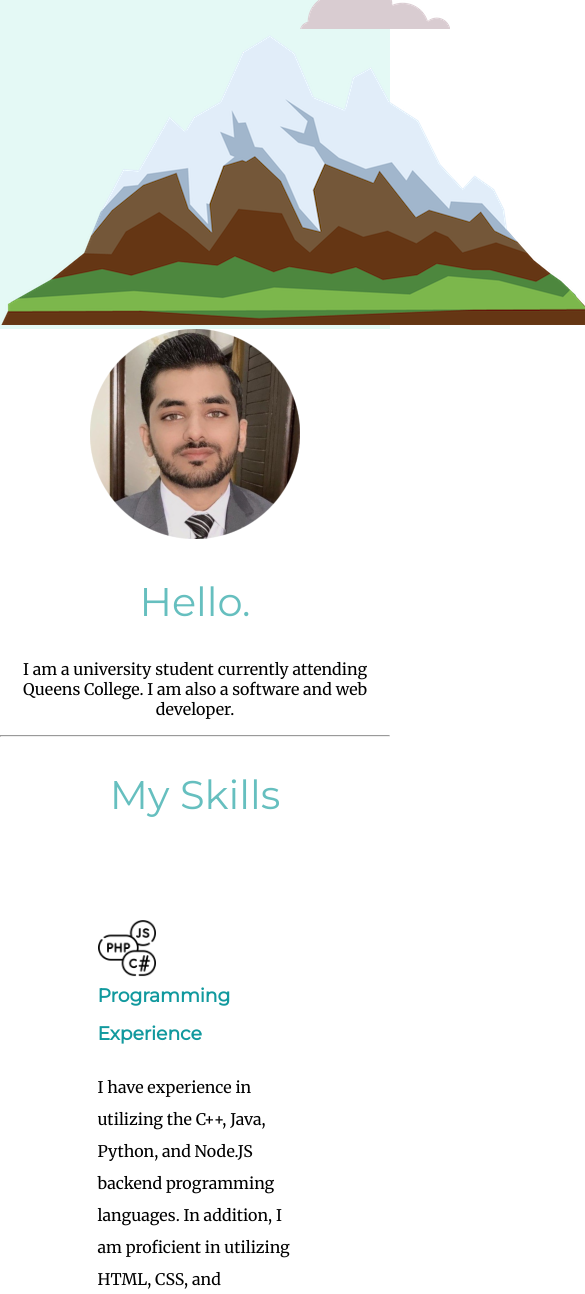
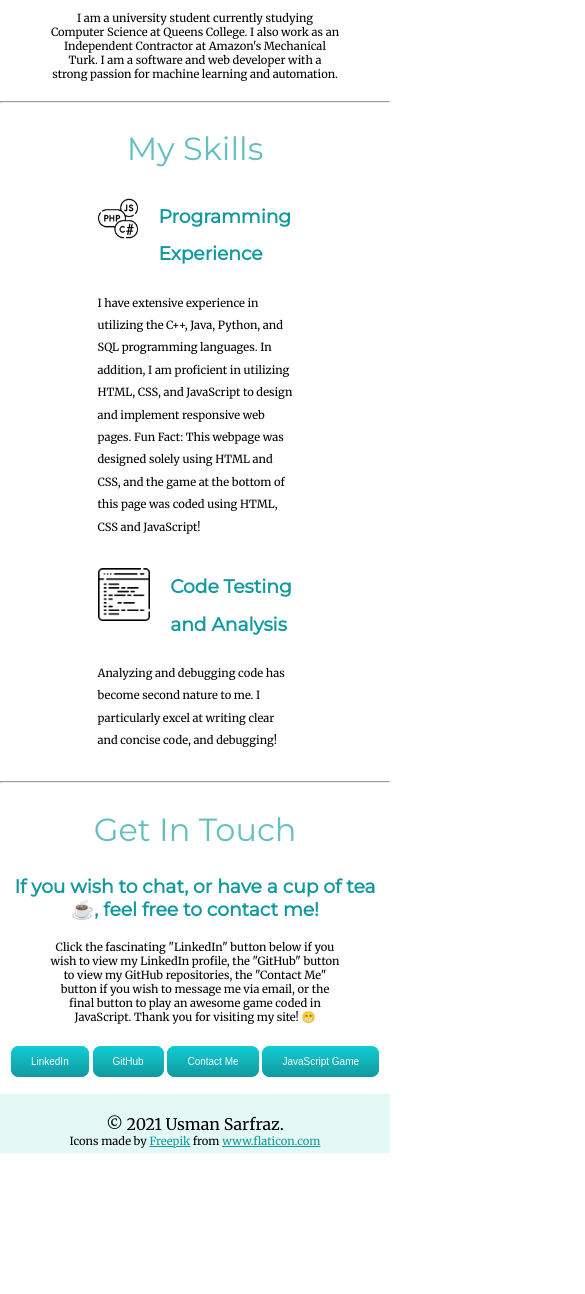
Before and after one commit to usarfraz3434/Personal-Website, a plain HTML site: page index.html in a window 390 px wide. Shown: the part 706-2000 px from the top of the page, 585 px wide, since content can reach past the window. After the commit the page ends 1859 px from the top, so only its background shows below. Drawn offline with Linux system fonts and the light colour scheme.

Commit message:
Updated for responsiveness, added JavaScript game and functionality

```diff
--- a/css/styles.css
+++ b/css/styles.css
@@ -1,89 +1,117 @@
 body {
   margin: 0;
   text-align: center;
-  font-family: 'Merriweather', serif;
+  font-family: "Merriweather", serif;
 }
 
 h1 {
-  font-size: 5.625rem;
+  font-size: 4rem;
   margin: 50px auto 0 auto;
-  font-family: 'Sacramento', cursive;
-  color: #66BFBF;
+  font-family: "Sacramento", cursive;
+  color: #66bfbf;
   line-height: 2;
 }
 
 h2 {
-  font-size: 2.5rem;
-  font-family: 'Montserrat', sans-serif;
-  color: #66BFBF;
+  font-size: 2rem;
+  font-family: "Montserrat", sans-serif;
+  color: #66bfbf;
   font-weight: normal;
 }
 
+p {
+  font-size: 0.7rem;
+  margin: auto;
+}
+
 h3 {
-  font-family: 'Montserrat', sans-serif;
-  color: #11999E;
+  font-family: "Montserrat", sans-serif;
+  color: #11999e;
 }
 
 .top-container {
-  background-color: #E4F9F5;
+  background-color: #e4f9f5;
   position: relative;
-  padding-top: 100px;
+  padding-top: 40px;
 }
 
-.middle-container {}
+.middle-container {
+}
 
-.bottom-container {}
+.bottom-container {
+  margin-top: 25px;
+  margin-bottom: 25px;
+}
+
+.responsive {
+  width: 100%;
+  max-width: 400px;
+  height: auto;
+}
 
 .top-cloud {
   position: absolute;
-  right: 300px;
-  top: 50px;
+  margin: auto;
+  margin-left: 75px;
+  max-width: 30%;
 }
 
 .bottom-cloud {
   position: absolute;
-  left: 300px;
-  bottom: 300px;
+  margin: auto;
+  max-width: 30%;
 }
 
+.usman-pic {
+  width: 15%;
+  max-width: 100%;
+  margin: auto;
+}
 a {
-  color: #11999E;
+  color: #11999e;
+}
+
+.profile {
+  margin-top: 30px;
+  margin-left: 50px;
+  margin-right: 50px;
+  margin-bottom: 20px;
+}
+
+.profile-paragraph {
 }
 
 .skill-row {
-  width: 50%;
-  margin: 100px auto 100px auto;
+  max-width: 50%;
+  margin: 30px auto 30px auto;
   text-align: left;
   line-height: 2;
 }
 
 .coding-image {
-  width: 30%;
+  width: 21%;
   float: left;
+  margin-right: 20px;
+}
+
+.code-review {
+  width: 27%;
+  max-width: 100px;
+  float: left;
+  margin-right: 20px;
+}
+
+.ending-paragraph {
+  margin-left: 50px;
   margin-right: 50px;
 }
 
-.code-review {
-  width: 30%;
-  float: right;
-  margin-left: 50px;
-}
-
-.ending-paragraph {
-
-  margin-left: 250px;
-  margin-right: 250px;
-
-}
-
 #teacup {
-
   color: black;
-
 }
 
 .btn {
-  display: inline-block;
+  display: inline;
   text-align: center;
   background: #11cdd4;
   background-image: -webkit-linear-gradient(top, #11cdd4, #11999e);
@@ -96,11 +124,10 @@ a {
   border-radius: 8px;
   font-family: Arial;
   color: #ffffff;
-  font-size: 20px;
+  font-size: 10px;
   padding: 10px 20px 10px 20px;
   margin-bottom: 15px;
   text-decoration: none;
-
 }
 
 .btn:hover {
@@ -114,7 +141,7 @@ a {
 }
 
 .LinkedinBtn {
-  display: inline-block;
+  display: inline;
   text-align: center;
   background: #11cdd4;
   background-image: -webkit-linear-gradient(top, #11cdd4, #11999e);
@@ -127,12 +154,10 @@ a {
   border-radius: 8px;
   font-family: Arial;
   color: #ffffff;
-  font-size: 20px;
+  font-size: 10px;
   padding: 10px 20px 10px 20px;
   text-decoration: none;
   margin-top: 10px;
-  margin-bottom: 10px;
-
 }
 
 .LinkedinBtn:hover {
@@ -145,13 +170,72 @@ a {
   text-decoration: none;
 }
 
+.GitHubBtn {
+  display: inline;
+  text-align: center;
+  background: #11cdd4;
+  background-image: -webkit-linear-gradient(top, #11cdd4, #11999e);
+  background-image: -moz-linear-gradient(top, #11cdd4, #11999e);
+  background-image: -ms-linear-gradient(top, #11cdd4, #11999e);
+  background-image: -o-linear-gradient(top, #11cdd4, #11999e);
+  background-image: linear-gradient(to bottom, #11cdd4, #11999e);
+  -webkit-border-radius: 8;
+  -moz-border-radius: 8;
+  border-radius: 8px;
+  font-family: Arial;
+  color: #ffffff;
+  font-size: 10px;
+  padding: 10px 20px 10px 20px;
+  text-decoration: none;
+  margin-top: 10px;
+  margin-bottom: 10px;
+}
+
+.GitHubBtn:hover {
+  background: #30e3cb;
+  background-image: -webkit-linear-gradient(top, #30e3cb, #2bc4ad);
+  background-image: -moz-linear-gradient(top, #30e3cb, #2bc4ad);
+  background-image: -ms-linear-gradient(top, #30e3cb, #2bc4ad);
+  background-image: -o-linear-gradient(top, #30e3cb, #2bc4ad);
+  background-image: linear-gradient(to bottom, #30e3cb, #2bc4ad);
+  text-decoration: none;
+}
+
+.JavaScriptGameBtn {
+  display: inline;
+  text-align: center;
+  background: #11cdd4;
+  background-image: -webkit-linear-gradient(top, #11cdd4, #11999e);
+  background-image: -moz-linear-gradient(top, #11cdd4, #11999e);
+  background-image: -ms-linear-gradient(top, #11cdd4, #11999e);
+  background-image: -o-linear-gradient(top, #11cdd4, #11999e);
+  background-image: linear-gradient(to bottom, #11cdd4, #11999e);
+  -webkit-border-radius: 8;
+  -moz-border-radius: 8;
+  border-radius: 8px;
+  font-family: Arial;
+  color: #ffffff;
+  font-size: 10px;
+  padding: 10px 20px 10px 20px;
+  text-decoration: none;
+  margin-top: 10px;
+  margin-bottom: 10px;
+}
+
+.JavaScriptGameBtn:hover {
+  background: #30e3cb;
+  background-image: -webkit-linear-gradient(top, #30e3cb, #2bc4ad);
+  background-image: -moz-linear-gradient(top, #30e3cb, #2bc4ad);
+  background-image: -ms-linear-gradient(top, #30e3cb, #2bc4ad);
+  background-image: -o-linear-gradient(top, #30e3cb, #2bc4ad);
+  background-image: linear-gradient(to bottom, #30e3cb, #2bc4ad);
+  text-decoration: none;
+}
+
 .bottom-portion {
-
-  background-color: #E4F9F5;
+  background-color: #e4f9f5;
   display: block;
   padding-top: 20px;
   margin-bottom: 0px;
   padding-bottom: 5px;
-
-
 }
--- a/index.html
+++ b/index.html
@@ -3,6 +3,7 @@
 
 <head>
   <meta charset="utf-8">
+  <meta name="viewport" content="width=device-width, initial-scale=1">
   <title>Usman's Site</title>
   <link rel="stylesheet" href="css/styles.css">
   <link rel="icon" href="favicon (1).ico">
@@ -13,43 +14,46 @@
 
 <body>
   <div class="top-container">
-    <img class="top-cloud" src="images/cloud.png" alt="cloud-image">
+    <img class="top-cloud" src="images/cloud.png" alt="cloud-image" class="responsive">
     <h1>I'm Usman!</h1>
     <h2>A Software Developer.</h2>
-    <img class="bottom-cloud" src="images/cloud.png" alt="cloud-image">
-    <img src="images/mountain.png" alt="mountain-image">
+    <img class="bottom-cloud" src="images/cloud.png" alt="cloud-image" class="responsive">
+    <img src="images/mountain.png" alt="mountain-image" class="responsive">
   </div>
 
   <div class="middle-container">
     <div class="profile">
-      <img src="images/Usman Sarfraz 40.png" alt="Usman-Sarfraz-img">
+      <img class = "usman-pic" src="images/Usman Sarfraz 40.png" alt="Usman-Sarfraz-img" class="responsive">
       <h2>Hello.</h2>
-      <p>I am a university student currently attending Queens College. I am also a software and web developer.</p>
+      <p class = profile-paragraph>I am a university student currently studying Computer Science at Queens College. I also work as an Independent Contractor at Amazon's Mechanical Turk. I am a software and web developer with a strong passion for machine learning and automation.</p>
     </div>
     <hr>
     <div class="skills">
       <h2>My Skills</h2>
       <div class="skill-row">
-        <img class="coding-image" src="images/coding-language.png" alt="coding-languages-img">
+        <img class="coding-image" src="images/coding-language.png" alt="coding-languages-img" class="responsive">
         <h3>Programming Experience</h3>
-        <p>I have experience in utilizing the C++, Java, Python, and Node.JS backend programming languages. In addition, I am proficient in utilizing HTML, CSS, and JavaScript to design and implement web pages. Fun Fact: This webpage was designed
-          solely using HTML and CSS!</p>
+        <p>I have extensive experience in utilizing the C++, Java, Python, and SQL programming languages. In addition, I am proficient in utilizing HTML, CSS, and JavaScript to design and implement responsive web pages. Fun Fact: This webpage was designed
+          solely using HTML and CSS, and the game at the bottom of this page was coded using HTML, CSS and JavaScript!</p>
       </div>
       <div class="skill-row">
-        <img class="code-review" src="images/coding.png" alt="code-review-img">
+        <img class="code-review" src="images/coding.png" alt="code-review-img" class="responsive">
         <h3>Code Testing and Analysis</h3>
-        <p>Analyzing and debugging code has become as natural as breathing to me. Most of the time you'll find me hunched over a desk, painstakingly debugging some code or other! </p>
+        <p class= "code-review-text">Analyzing and debugging code has become second nature to me. I particularly excel at writing clear and concise code, and debugging! </p>
       </div>
     </div>
     <hr>
     <div class="contact-me">
       <h2>Get In Touch</h2>
-      <h3>If you wish to chat, or have a cup of tea <span id="teacup">☕</span>, then swing me a message!</h3>
-      <p class="ending-paragraph">Click the fascinating "LinkedIn" button below if you wish to view my LinkedIn profile, or click the beautiful blue button below that if you wish to contact me via email. Thank you for visiting my site! 😁</p>
+      <h3>If you wish to chat, or have a cup of tea <span id="teacup">☕</span>, feel free to contact me!</h3>
+      <p class="ending-paragraph">Click the fascinating "LinkedIn" button below if you wish to view my LinkedIn profile, the "GitHub" button to view my GitHub repositories, the "Contact Me" button if you wish to message me via email, or the final button to play an awesome game coded in JavaScript. Thank you for visiting my site! 😁</p>
       <div class="bottom-container">
         <a class="LinkedinBtn" href="https://www.linkedin.com/in/usman-sarfraz-7ba4911b4/">LinkedIn</a>
+        <a class="GitHubBtn" href="https://github.com/usarfraz3434">GitHub</a>
+        <a class="btn" href="mailto:usarfraz1997@gmail.com">Contact Me</a>
+        <a class = "JavaScriptGameBtn" href="JavaScriptGame/index.html">JavaScript Game</a>
       </div>
-      <a class="btn" href="mailto:usarfraz1997@gmail.com">Contact Me</a>
+
     </div>
   </div>
 
```
Also changed, not shown: JavaScriptGame/index.html (added, +204 -0 lines), javascript_icon_130900.ico (added).
